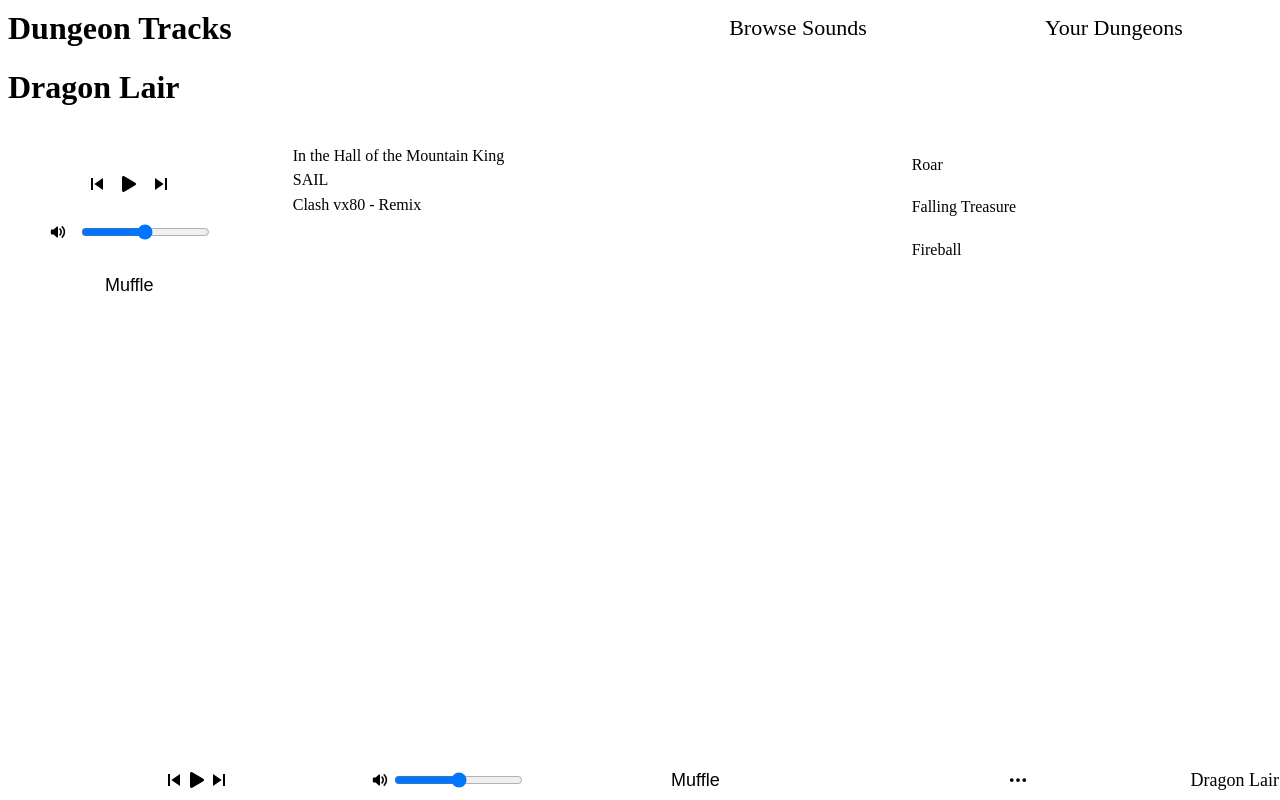
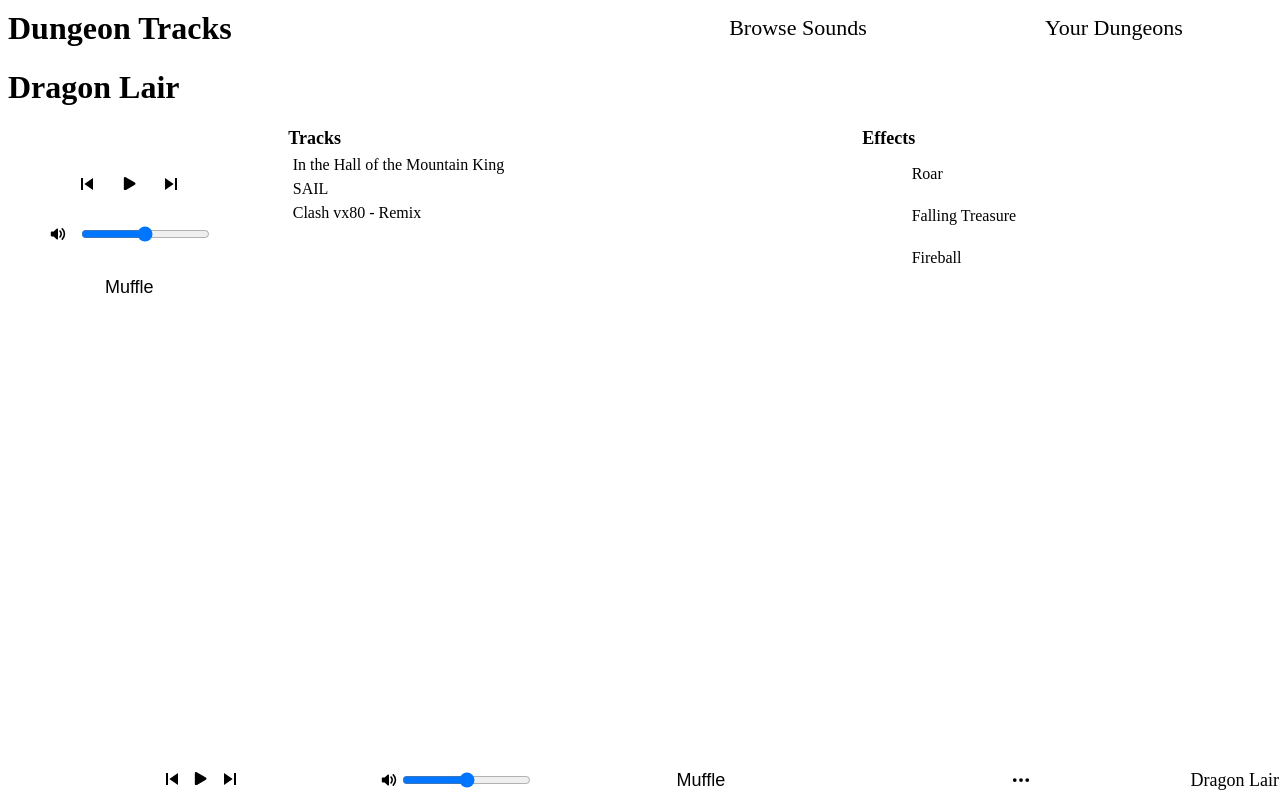
Before and after one commit to 7socks/dungeon-tracks, a React app: page / in a window 1280 px wide. Built offline with nearby package versions, Linux system fonts and the light colour scheme; the HTML template or start-up script is replaced by a standard one.

Commit message:
updated playlist editing

```diff
--- a/client/src/app/reducers/audioSlice.js
+++ b/client/src/app/reducers/audioSlice.js
@@ -50,17 +50,22 @@ export const audioSlice = createSlice({
   name: 'audio',
   initialState: {
     dungeon: example,
-    track: {}
+    track: {},
+    playing: false
   },
   reducers: {
     setDungeon: (state, action) => {
       state.dungeon = action.payload;
     },
     setTrack: (state, action) => {
-      state.track = action.payload;
+      let index = action.payload;
+      state.track = state.dungeon.tracks[index];
+    },
+    playPause: (state) => {
+      state.playing = !state.playing;
     }
   }
 });
 
-export const { setDungeon, setTrack } = audioSlice.actions;
+export const { setDungeon, setTrack, playPause } = audioSlice.actions;
 export default audioSlice.reducer;
--- a/client/src/components/App.js
+++ b/client/src/components/App.js
@@ -1,5 +1,7 @@
 import React, { useState, useEffect } from 'react';
 import styled from 'styled-components';
+
+import { useSelector } from 'react-redux';
 
 import Dungeon from './Dungeon';
 import { ControlBar } from './AudioControls';
@@ -100,7 +102,7 @@ const App = () => {
     <AppContainer>
       <Nav/>
 
-      <Dungeon viewDungeon={viewDungeon}/>
+      <Dungeon viewDungeon={viewDungeon} setViewDungeon={setViewDungeon}/>
       <ControlBar/>
 
       {/* <audio id="track-audio" src={currentTrack.source}/>
--- a/client/src/components/AudioControls.js
+++ b/client/src/components/AudioControls.js
@@ -6,12 +6,24 @@ import { BsThreeDots } from 'react-icons/bs';
 import { HiVolumeUp, HiVolumeOff } from 'react-icons/hi';
 
 import { useSelector, useDispatch } from 'react-redux';
-import { setTrack } from '../app/reducers/audioSlice';
+import { setDungeon, setTrack, playPause } from '../app/reducers/audioSlice';
 
 import MuffleButton from './MuffleButton';
 import { FXIcon } from './FXIcon';
 
-const ControlBarContainer = styled.div`
+const ControlsContainer = styled.div`
+  button:not(.muffle-btn) {
+    background: none;
+    border: none;
+    color: var(--theme-btn-text-undim);
+  }
+
+  button:not(.muffle-btn):hover {
+    color: var(--theme-text);
+  }
+`;
+
+const ControlBarContainer = styled(ControlsContainer)`
   height: 2.5em;
   position: absolute;
   bottom: 0;
@@ -50,7 +62,7 @@ const ControlBarContainer = styled.div`
   }
 `;
 
-const PlaylistControlsContainer = styled.div`
+const PlaylistControlsContainer = styled(ControlsContainer)`
   display: flex;
   flex-direction: column;
   align-items: center;
@@ -69,13 +81,19 @@ const PlaylistControlsContainer = styled.div`
   }
 `;
 
-const AudioControls = ({currentDungeon, currentTrack, fxCount}) => {
+const AudioControls = ({currentDungeon, currentTrack, fxCount, onPlay}) => {
+  const dispatch = useDispatch();
+  const onPlayPause = () => {
+    onPlay && onPlay();
+    dispatch(playPause());
+  };
+
   return (<>
     <span>{currentTrack.title}</span>
 
     <div className="audio-bar">
       <IoMdSkipBackward/>
-      <FaPlay/>
+      <button onClick={onPlayPause}><FaPlay/></button>
       <IoMdSkipForward/>
     </div>
 
@@ -109,17 +127,24 @@ const ControlBar = () => {
   const dispatch = useDispatch();
 
   return <ControlBarContainer>
-    <AudioControls fxCount={3} currentDungeon={dungeon} currentTrack={track}/>
+    <AudioControls
+      fxCount={3}
+      currentDungeon={dungeon}
+      currentTrack={track}
+    />
     <span id="dungeon-title">{dungeon.title}</span>
   </ControlBarContainer>;
 };
 
 const PlaylistControls = ({dungeon}) => {
+  const dispatch = useDispatch();
+
   return (<PlaylistControlsContainer>
     <AudioControls
       currentDungeon={dungeon}
       currentTrack={{}}
       fxCount={0}
+      onPlay={() => dispatch(setDungeon(dungeon))}
     />
   </PlaylistControlsContainer>);
 };
--- a/client/src/components/Dungeon.js
+++ b/client/src/components/Dungeon.js
@@ -51,7 +51,18 @@ const Dungeon = ({viewDungeon, setViewDungeon}) => {
 
   const updatePlaylist = (isFX, list) => {
     let playlist = isFX ? 'effects' : 'tracks';
-    viewDungeon[playlist] = list;
+    let updatedDungeon = {
+      title: viewDungeon.title,
+      tracks: viewDungeon.tracks,
+      effects: viewDungeon.effects,
+      creator: viewDungeon.creator,
+      cover: viewDungeon.cover,
+    };
+
+    updatedDungeon[playlist] = list;
+    setViewDungeon(updatedDungeon);
+
+    // send to server
   };
 
   return (
@@ -59,8 +70,8 @@ const Dungeon = ({viewDungeon, setViewDungeon}) => {
       <DungeonTitle title={viewDungeon.title} update={() => {}}/>
 
       <PlaylistControls dungeon={viewDungeon}/>
-      <Playlist updateList={updatePlaylist} playlist={viewDungeon.tracks} fx={0}/>
-      <Playlist updateList={updatePlaylist} playlist={viewDungeon.effects} fx={1}/>
+      <Playlist updateList={updatePlaylist} playlist={viewDungeon.tracks} viewDungeon={viewDungeon}fx={0}/>
+      <Playlist updateList={updatePlaylist} playlist={viewDungeon.effects} viewDungeon={viewDungeon} fx={1}/>
     </DungeonContainer>
   );
 };
--- a/client/src/components/MuffleButton.js
+++ b/client/src/components/MuffleButton.js
@@ -3,25 +3,25 @@ import styled from 'styled-components';
 
 const StyledButton = styled.button`
   background: none;
-  color: var(--theme-text);
-  border: 2px solid var(--theme-text);
+  color: var(--theme-btn-text-undim);
+  border: 2px solid var(--theme-btn-text-undim);
   border-radius: .5em;
   font-size: 18px;
 
   :hover {
-    color: var(--theme-text-highlight);
-    border-color: var(--theme-text-highlight);
+    color: var(--theme-text);
+    border-color: var(--theme-text);
   }
 
   ${({muffled}) =>
     muffled
-    ? 'color: var(--theme-btn-text-undim);'
+    ? 'color: var(--theme-text-highlight);'
     : null
   }
 `;
 
 const MuffleButton = ({muffled, onClick}) => (
-  <StyledButton
+  <StyledButton className="muffle-btn"
     muffled={muffled}
     onClick={onClick}
   >
--- a/client/src/components/Playlist.js
+++ b/client/src/components/Playlist.js
@@ -4,21 +4,28 @@ import { HiPencilAlt } from 'react-icons/hi';
 import { TiArrowSortedUp, TiArrowSortedDown } from 'react-icons/ti';
 
 import { useSelector, useDispatch } from 'react-redux';
-import { setTrack } from '../app/reducers/audioSlice';
+import { setTrack, setDungeon } from '../app/reducers/audioSlice';
 
 import { FXIcon, FXIconEditor } from './FXIcon';
 
 const PlaylistContainer = styled.div`
+  position: relative;
   width: ${({fx}) => fx ? '30' : '40'}%;
   cursor: default;
 
-  background: var(--theme-list-bg);
+  h2 {
+    margin: 0 0 .2em .2em;
+    font-size: 18px;
+  }
 
   ol {
+    background: var(--theme-list-bg);
     list-style-type: none;
     padding-inline-start: 0;
-    padding: none;
+    padding: 0;
+    margin: 0;
     font-size: 16px;
+    height: 100%;
   }
 
   li {
@@ -79,23 +86,21 @@ const EditButtonsContainer = styled.div`
   right: 0;
 `;
 
-const Playlist = ({playlist, fx, updateList}) => {
+const Playlist = ({playlist, fx, updateList, viewDungeon}) => {
   const [editIcon, setEditIcon] = useState(null);
   const dispatch = useDispatch();
 
   const orderPlaylist = (e, index, shift) => {
     e.stopPropagation();
 
+    let updatedPlaylist = playlist.slice();
     let current = playlist[index];
     let alt = playlist[index + shift];
 
-    alt.index = index;
-    current.index = index + shift;
+    updatedPlaylist[index] = alt;
+    updatedPlaylist[index + shift] = current;
 
-    playlist[index] = alt;
-    playlist[index + shift] = current;
-
-    updateList(!!fx, playlist);
+    updateList(!!fx, updatedPlaylist);
   };
 
   const updateIcon = (e, index, icon, color) => {
@@ -105,8 +110,15 @@ const Playlist = ({playlist, fx, updateList}) => {
     updateList(true, playlist);
   };
 
+  const selectTrack = (i) => {
+    dispatch(setDungeon(viewDungeon));
+    dispatch(setTrack(i));
+  };
+
   return (
-    <PlaylistContainer fx={fx}><ol>
+    <PlaylistContainer fx={fx}>
+      <h2>{fx ? 'Effects' : 'Tracks'}</h2>
+      <ol>
         {
           playlist.map((track, i) => {
             return <li
@@ -114,7 +126,7 @@ const Playlist = ({playlist, fx, updateList}) => {
               onClick={() =>
                 fx
                 ? null
-              : dispatch(setTrack(track))
+                : selectTrack(i)
               }
             >
               { fx ? <FXIcon icon={track.icon} color={track.color} onClick={()=>{}}/> : null }
@@ -172,7 +184,8 @@ const Playlist = ({playlist, fx, updateList}) => {
             </li>;
           })
         }
-    </ol></PlaylistContainer>
+      </ol>
+    </PlaylistContainer>
   );
 };
 
```
Lines whose indentation alone changed are shown as unchanged.
